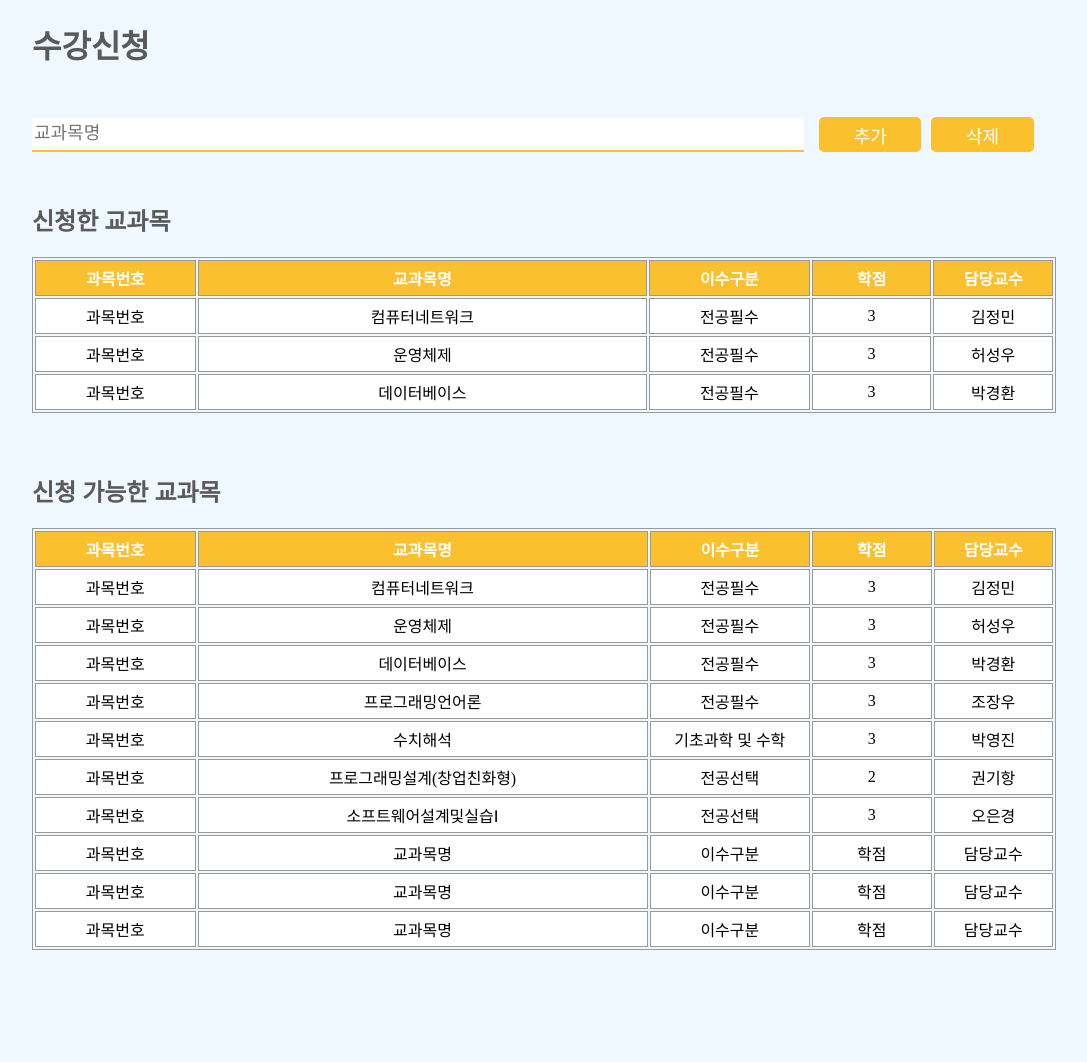
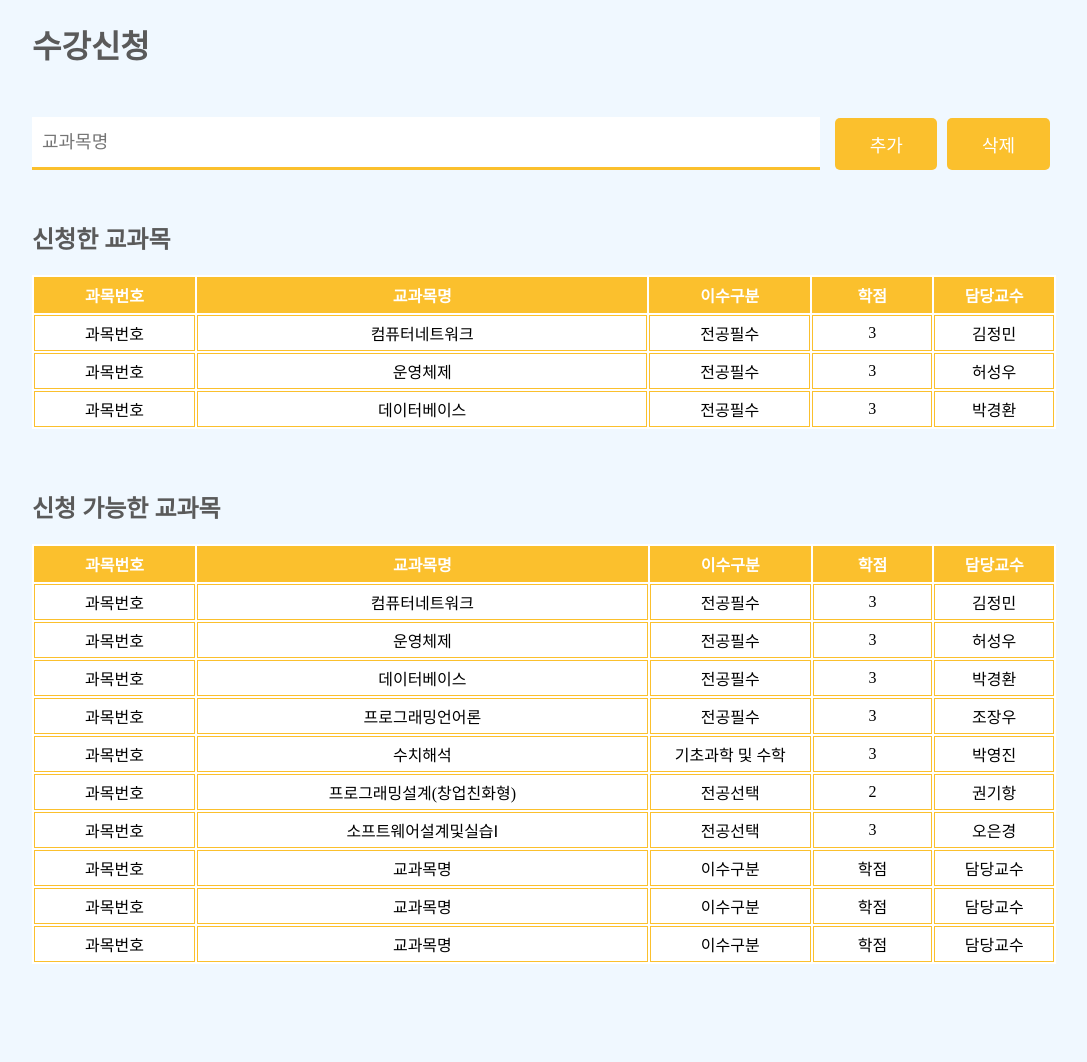
Before and after one commit to gangmin2/grade-3, a web app: file Software-Architecture/swProject/html/registration.html in a window 1280 px wide. Shown: the whole page, without its empty margins (6-1093 px from the left). Before the commit the page ends 950 px from the top, so only its background shows below. Run offline with its HTML, style and script files only (its server is not run), Linux system fonts and the light colour scheme.

Commit message:
css 수정

```diff
--- a/Software-Architecture/swProject/css/login.css
+++ b/Software-Architecture/swProject/css/login.css
@@ -37,6 +37,9 @@ input:focus {
     color: #FFFFFF;
     margin: 25px;
 }
+#login-button:hover {
+    background-color: #ffae00;
+}
 a {
     text-decoration: none;
     color: #808080;
--- a/Software-Architecture/swProject/css/registration.css
+++ b/Software-Architecture/swProject/css/registration.css
@@ -19,8 +19,9 @@ input {
     height: 30px;
     width: 60vw;
     border-width: 0px;
-    border-bottom: 2px solid #FBC02D;
+    border-bottom: 3px solid #FBC02D;
     margin-right: 10px;
+    padding: 10px;
     font-size: large;
 }
 input:focus {
@@ -29,7 +30,7 @@ input:focus {
 button {
     border-width: 0;
     border-radius: 5px;
-    height: 35px;
+    height: 52px;
     width: 8vw;
     background-color: #FBC02D;
     color: #FFFFFF;
@@ -37,24 +38,27 @@ button {
     padding: 5px;
     font-size: large;
 }
+button:hover {
+    background-color: #ffae00;
+}
 table {
-    border: 1px solid #999999;
     margin-bottom: 60px;
     width: 80vw;
+    background-color: #FFFFFF;
 }
 th {
     background-color: #FBC02D;
     color: #FFFFFF;
-    border: 1px solid #999999;
+    border: 1px solid #FBC02D;
     padding: 5px 15px 5px 15px;
 }
 tr {
-    border: 1px solid #999999;
+    border: 1px solid #FBC02D;
     padding: 5px 15px 5px 15px;
     background-color: #FFFFFF;
 }
 td {
-    border: 1px solid #999999;
+    border: 1px solid #FBC02D;
     padding: 5px 15px 5px 15px;
     background-color: #FFFFFF;
     text-align: center;
```
